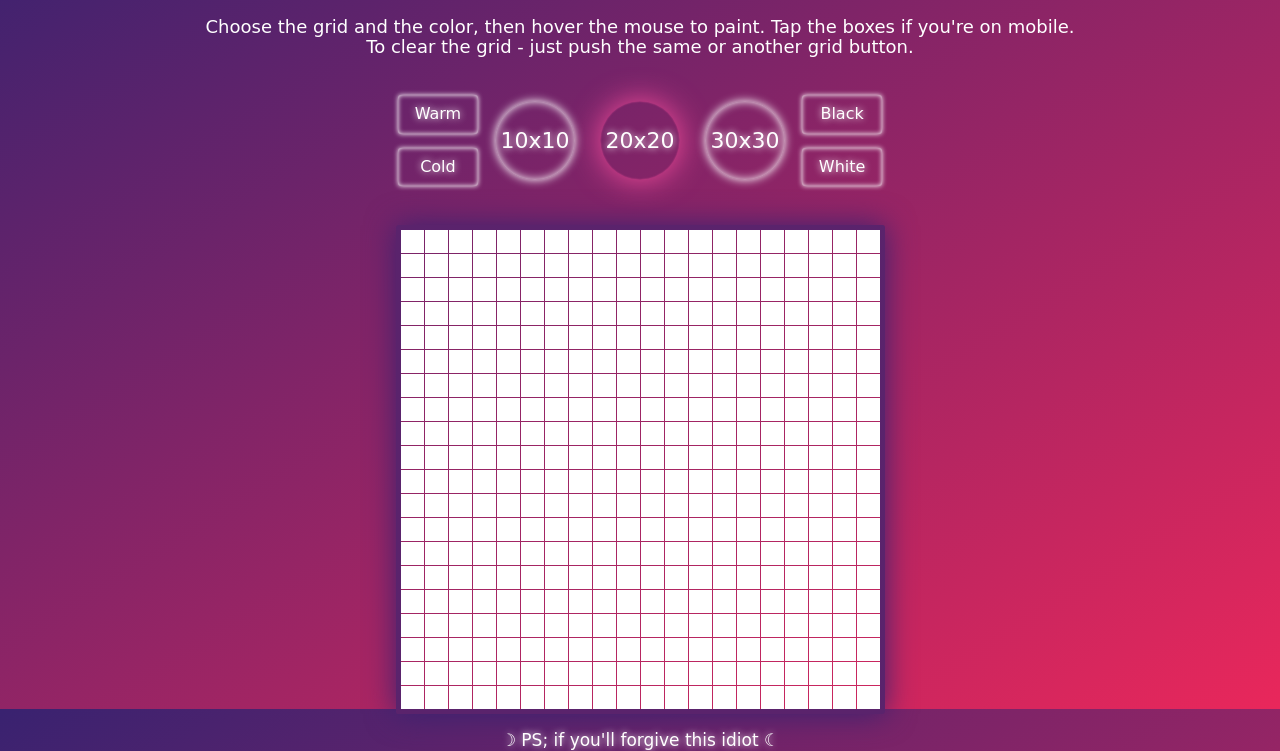
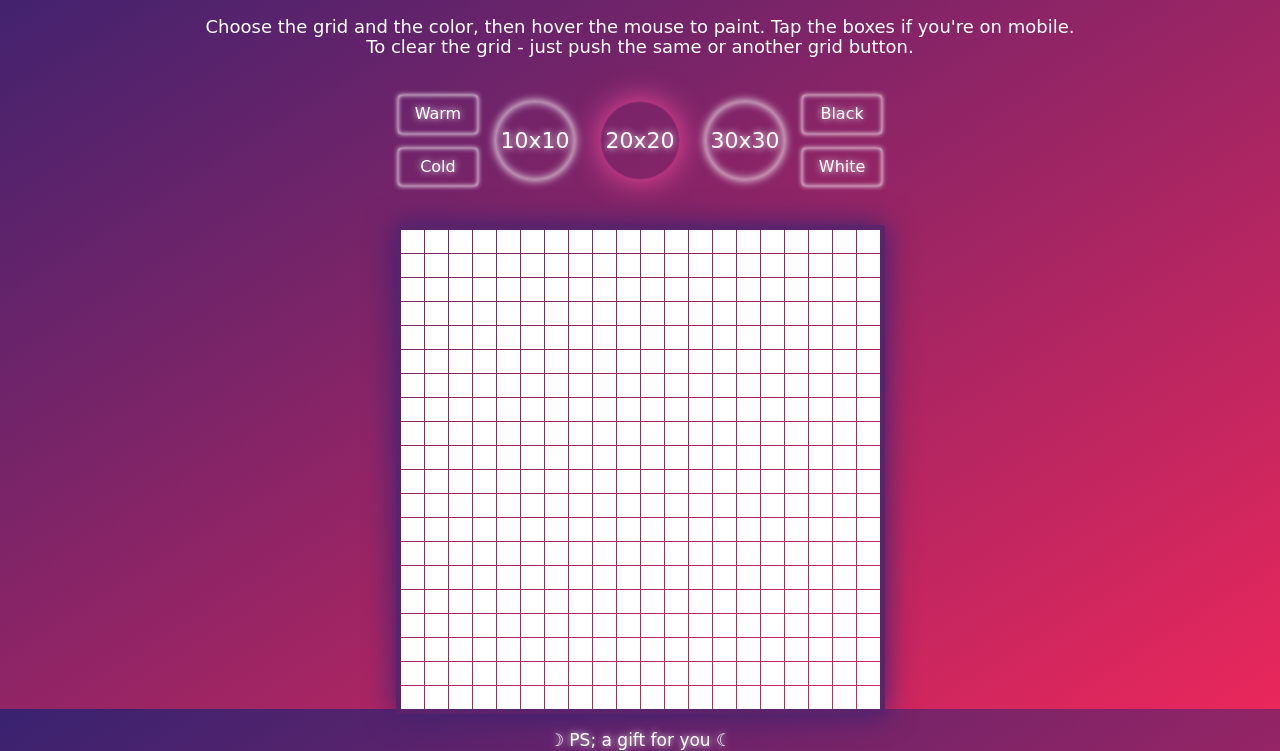
Before and after one commit to SummerTaleArts/mylibrary, a website: page index.html in a window 1280 px wide. Shown: the part 91-842 px from the top of the page. Drawn offline with Linux system fonts and the light colour scheme; a web font is replaced by a local one.

Commit message:
update index.html

```diff
--- a/index.html
+++ b/index.html
@@ -39,7 +39,7 @@
         </div>
       </div>
     </main>
-    <p class="copyright">☽ PS; if you'll forgive this idiot ☾</p>
+    <p class="copyright">☽ PS; a gift for you ☾</p>
     <script type="text/javascript" src="scripts.js"></script>
   </body>
 </html>
```
